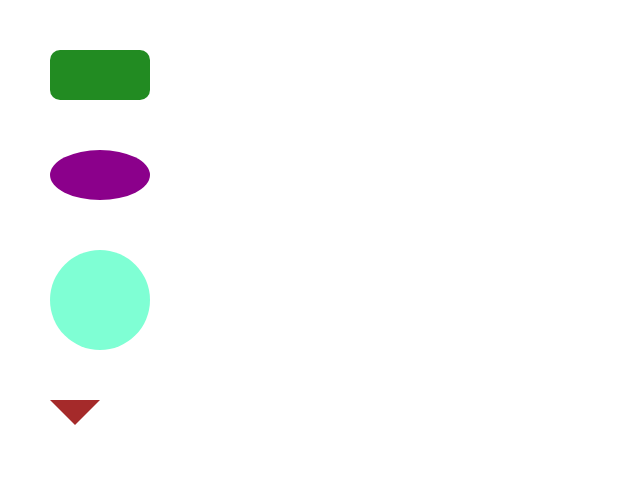
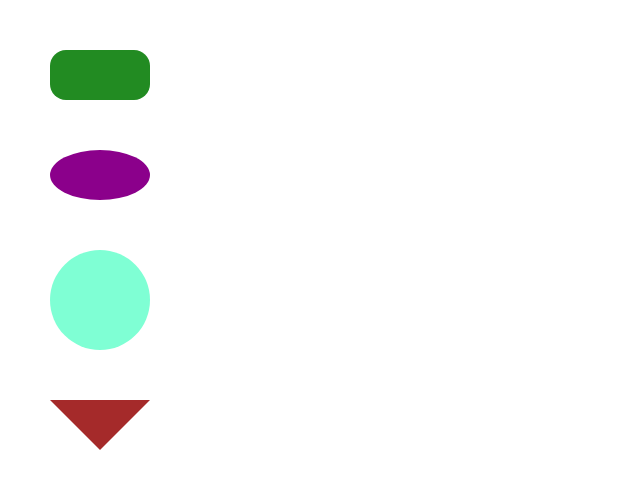
Before and after one commit to samerlagha/less8-geo, a plain HTML site: page index.html in a window 1280 px wide. Shown: the whole page, without its empty margins (0-640 px from the left). Drawn offline with nearby package versions, Linux system fonts and the light colour scheme.

Commit message:
Update index.html

```diff
--- a/index.html
+++ b/index.html
@@ -7,11 +7,11 @@
     integrity="sha256-l85OmPOjvil/SOvVt3HnSSjzF1TUMyT9eV0c2BzEGzU=" crossorigin="anonymous" />
     <style>
 
-    *{
+      *{
         box-sizing:border-box;
     }
     .rectangle{
-        border-radius: 10px;
+        border-radius: 16px;
         width: 100px;
         height: 50px;
         background-color: forestgreen;
@@ -32,10 +32,10 @@
         margin: 50px;
     }
     .triangle{
-        width: 50px;
+        width: 100px;
         height: 50px;
         margin: 50px;
-        border:25px solid transparent;
+        border:50px solid transparent;
 
         border-top-color: brown;
     }
```
